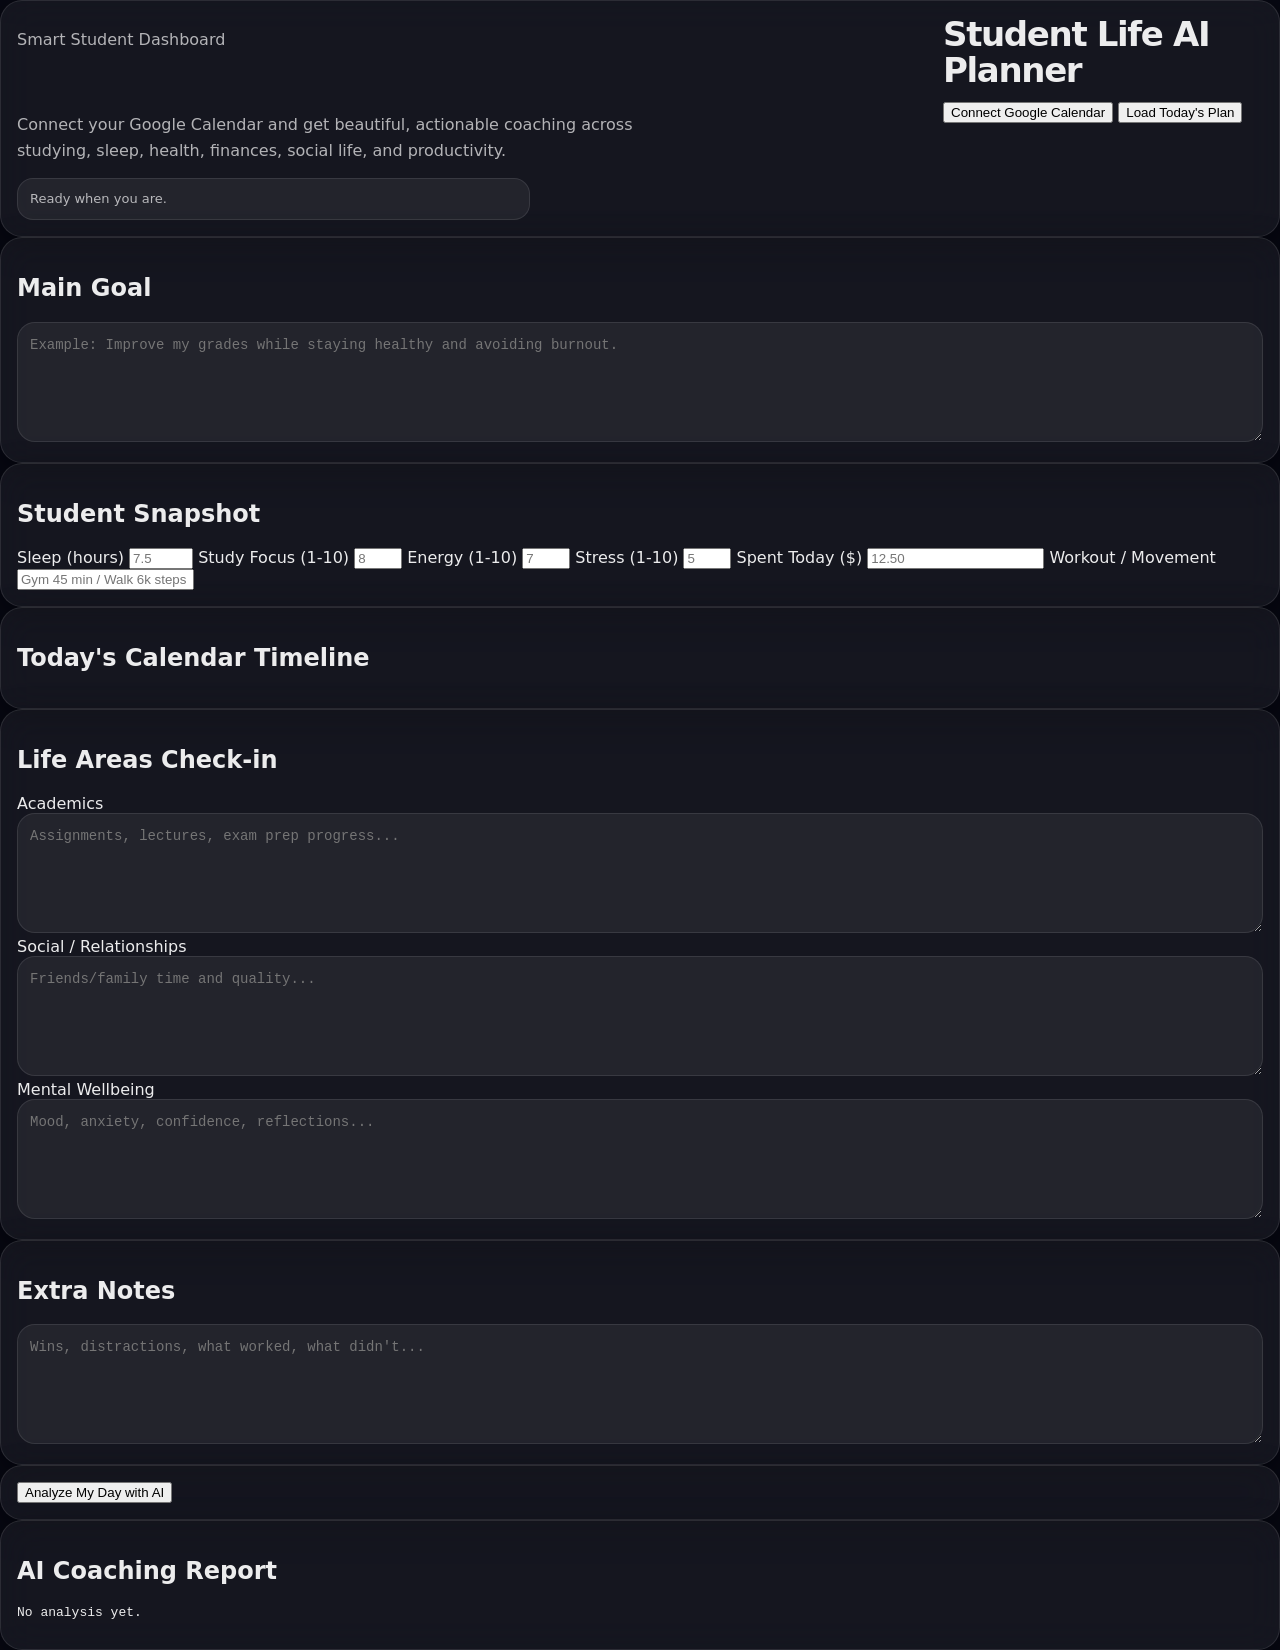
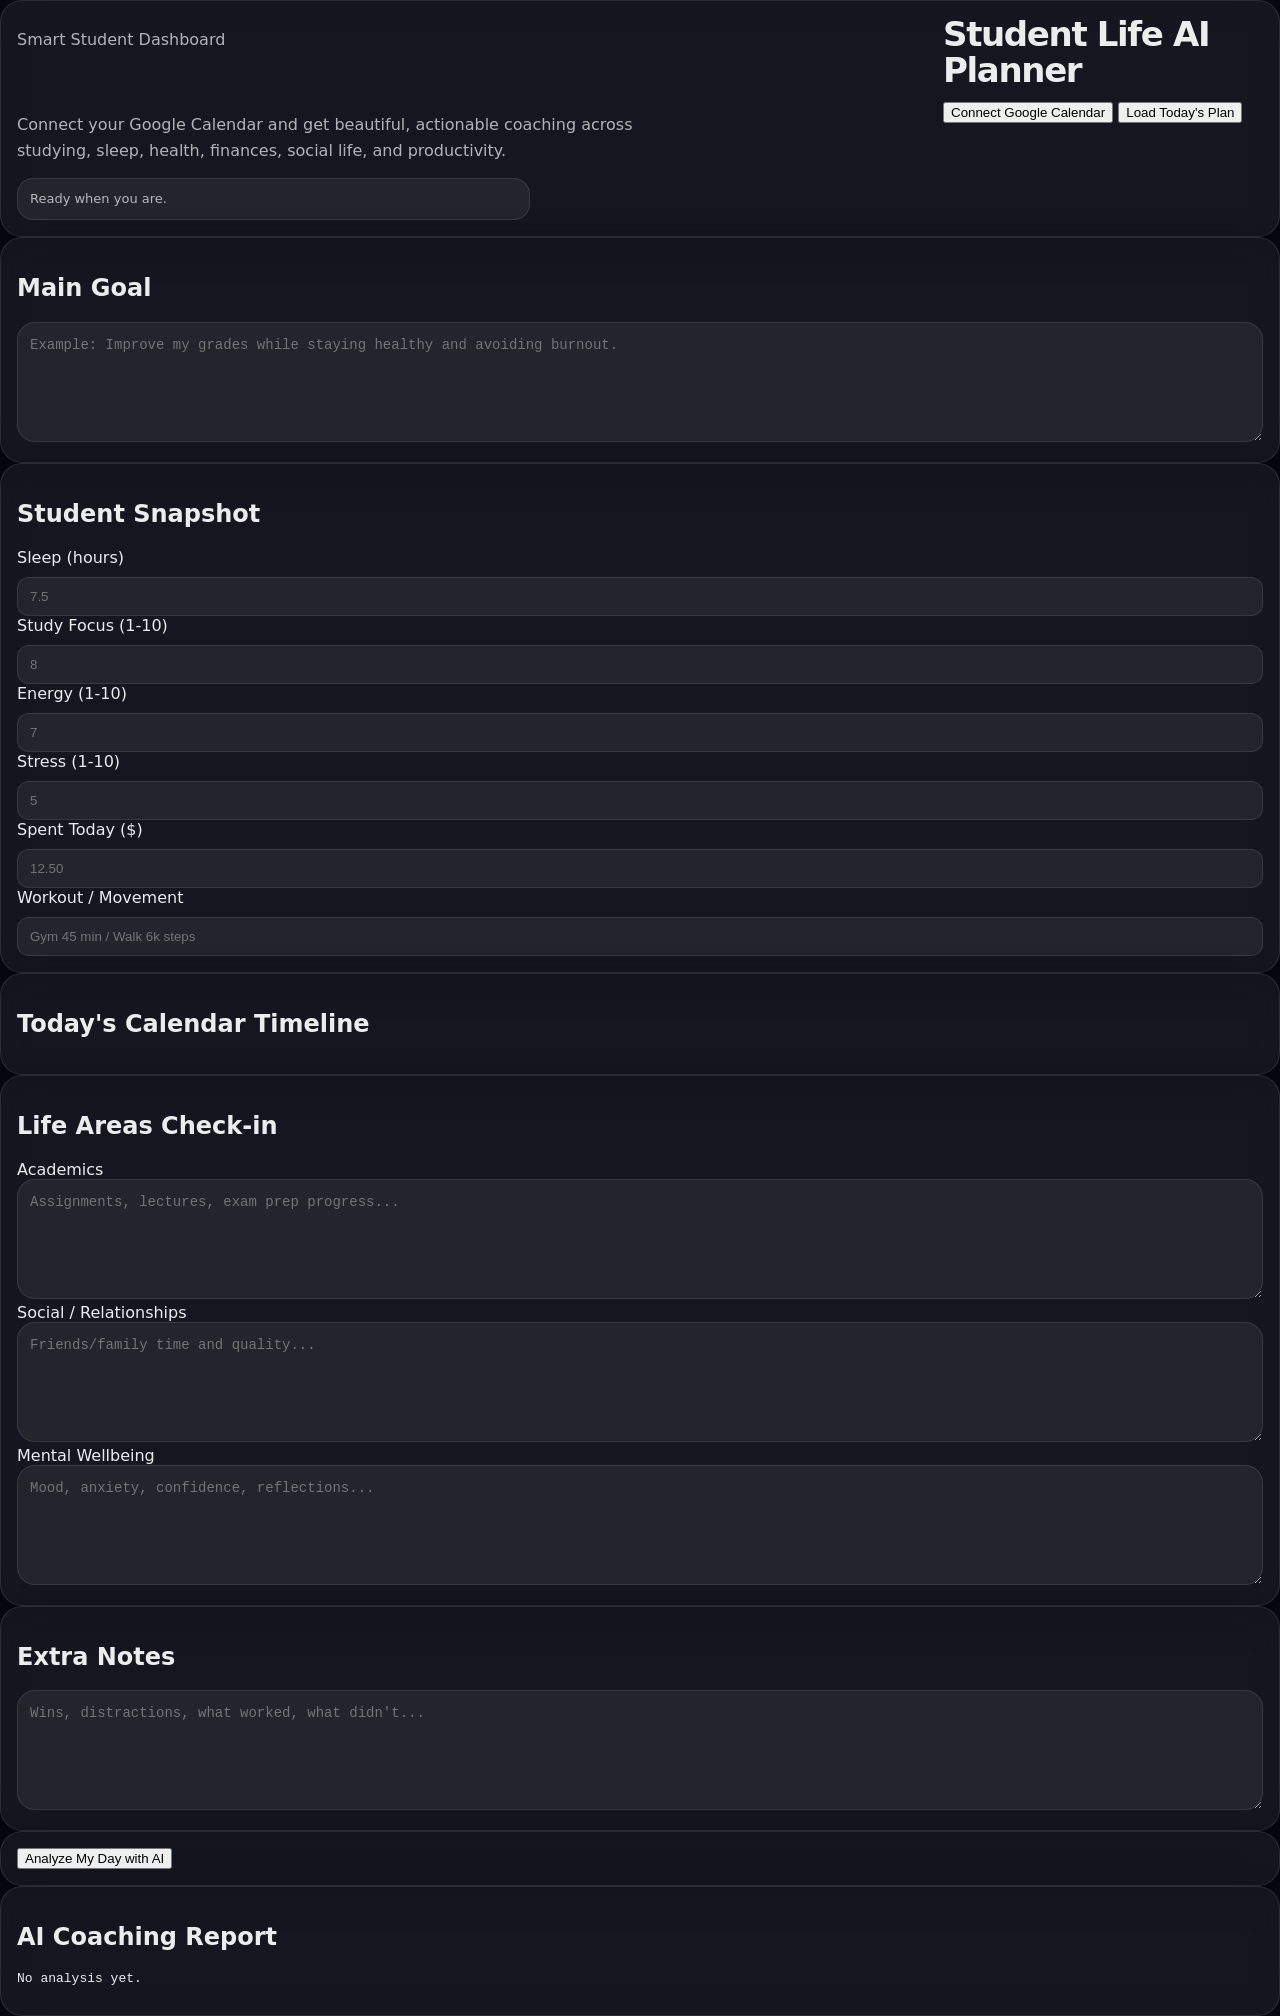

Build Office Hours Hub with meeting scheduling and Canvas link support

--- a/public/styles.css
+++ b/public/styles.css
@@ -427,3 +427,19 @@ html[data-theme="light"] .analysis { background: rgba(255,255,255,0.65); }
   .hide-sm { display: none; }
   .hero h1 { font-size: 28px; }
 }
+
+input,
+select {
+  width: 100%;
+  margin-top: 10px;
+  padding: 11px 12px;
+  border-radius: 12px;
+  border: 1px solid var(--border);
+  background: rgba(255, 255, 255, 0.06);
+  color: var(--text);
+}
+
+.form-grid {
+  display: grid;
+  gap: 10px;
+}
